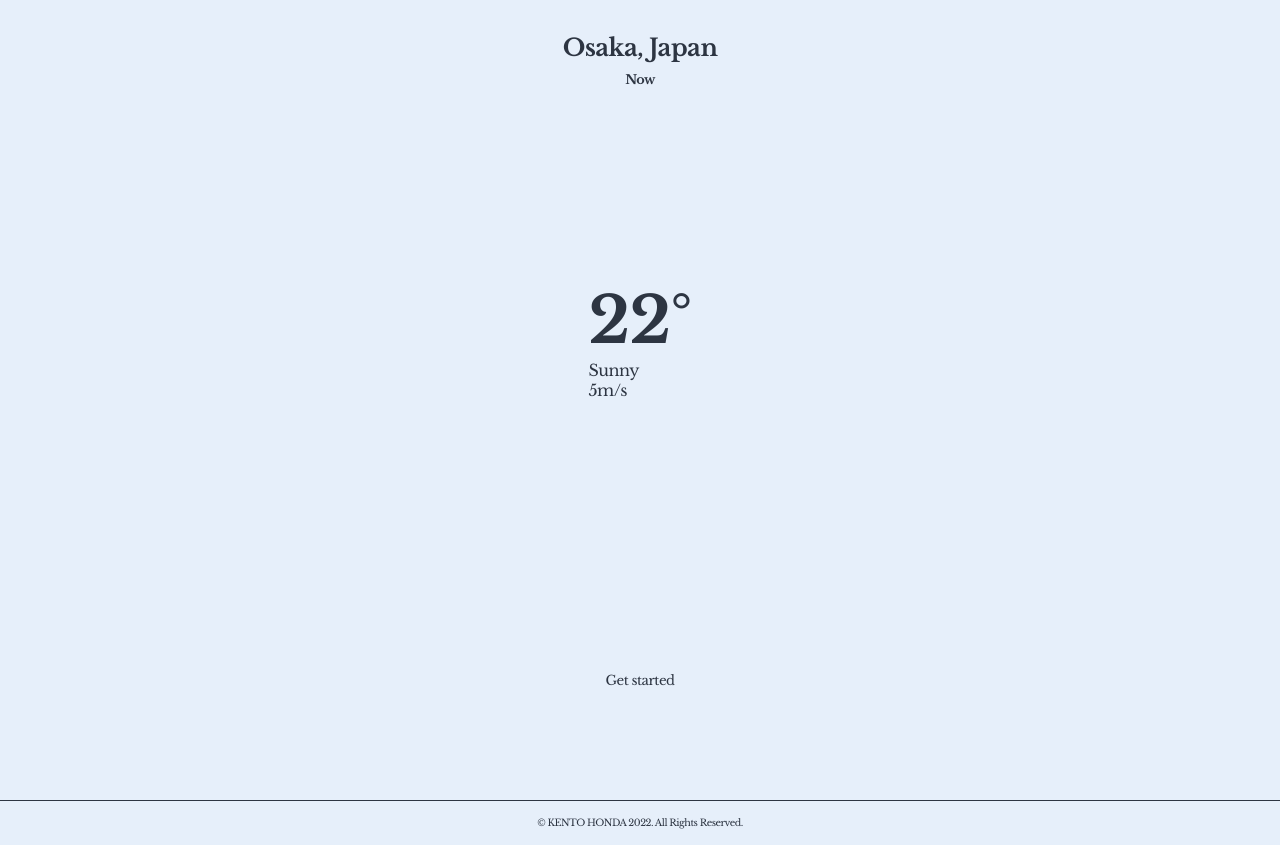
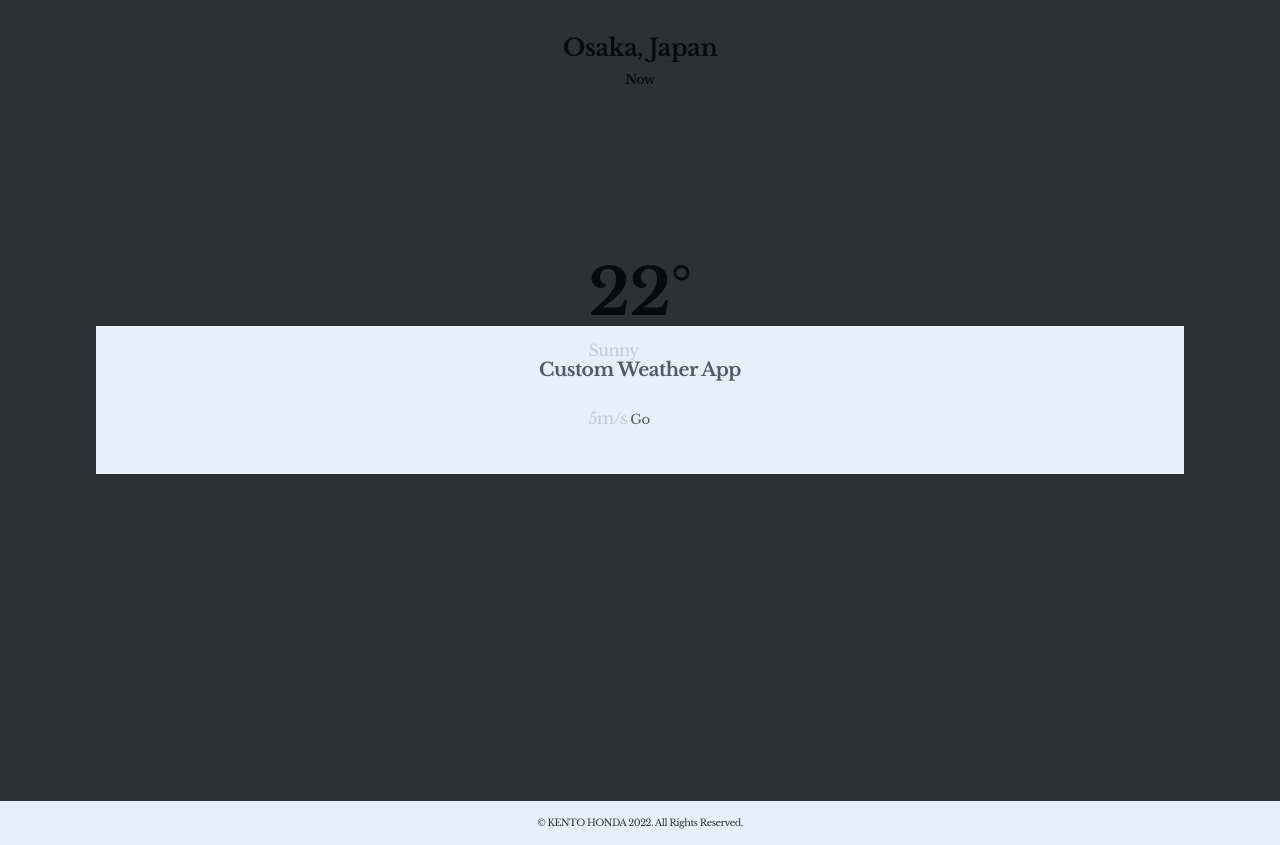
Before and after one commit to keento0809/Gatsby-custom-test, a Gatsby site: page /home in a window 1280 px wide. Built offline with nearby package versions, Linux system fonts and the light colour scheme; Gatsby itself is replaced by a stand-in of ours.

Commit message:
Added Modal to Home page

```diff
--- a/src/components/Buttons/BasicButton.tsx
+++ b/src/components/Buttons/BasicButton.tsx
@@ -13,10 +13,11 @@ const BasicButtonStyle = styled.button`
 
 interface Props {
   buttonText?: string;
+  onClick?: () => void;
 }
 
-const BasicButton = ({ buttonText = 'Get started' }: Props) => {
-  return <BasicButtonStyle>{buttonText}</BasicButtonStyle>;
+const BasicButton = ({ buttonText = 'Get started', onClick }: Props) => {
+  return <BasicButtonStyle onClick={onClick}>{buttonText}</BasicButtonStyle>;
 };
 
 export default BasicButton;
--- a/src/components/Header/Header.tsx
+++ b/src/components/Header/Header.tsx
@@ -1,6 +1,7 @@
 import styled from 'styled-components';
-import checkCurrentPage from '@/helpers/checkCurrentPage';
-import { useState } from 'react';
+import usePathContext from '@/hooks/usePathContext';
+import { useLocation } from '@reach/router';
+import { useEffect } from 'react';
 
 const HeaderStyle = styled.header`
   height: 15svh;
@@ -20,7 +21,7 @@ const HeaderStyle = styled.header`
 `;
 
 const Header = () => {
-  const [isTopPage, setIsTopPage] = useState(checkCurrentPage());
+  const { isTopPage } = usePathContext();
   return (
     <HeaderStyle className="header">
       <div className="header_container">
--- /dev/null
+++ b/src/components/ModalOverlays/BasicModalOverlay.tsx
@@ -0,0 +1,40 @@
+import { Link } from 'gatsby';
+import { useState } from 'react';
+import styled from 'styled-components';
+import BasicButton from '../Buttons/BasicButton';
+
+const BasicModalOverlayStyle = styled.div`
+  background: #e6effa;
+  padding: 2rem 0rem;
+  text-align: center;
+  width: 85%;
+  margin: 0 auto;
+  z-index: 10;
+  opacity: 1;
+  & .overlay_action {
+    padding-top: 1rem;
+  }
+`;
+
+interface Props {
+  isModalOpen: boolean;
+  setIsModalOpen: (c: boolean) => void;
+}
+
+const BasicModalOverlay = ({ isModalOpen, setIsModalOpen }: Props) => {
+  const handleCloseModal = () => {
+    setIsModalOpen(false);
+  };
+  return (
+    <BasicModalOverlayStyle>
+      <form className="overlay_customWeatherForm">
+        <h3>Custom Weather App</h3>
+        <section className="overlay_action">
+          <BasicButton buttonText="Go" onClick={handleCloseModal} />
+        </section>
+      </form>
+    </BasicModalOverlayStyle>
+  );
+};
+
+export default BasicModalOverlay;
--- /dev/null
+++ b/src/components/Modals/BasicModal.tsx
@@ -0,0 +1,35 @@
+import { useState } from 'react';
+import styled from 'styled-components';
+import BasicModalOverlay from '../ModalOverlays/BasicModalOverlay';
+
+const BasicModalStyle = styled.div`
+  position: fixed;
+  top: 0;
+  right: 0;
+  bottom: 0;
+  left: 0;
+  background: #000;
+  opacity: 0.8;
+  z-index: 5;
+  display: flex;
+  justify-content: center;
+  align-items: center;
+`;
+
+const BasicModal = () => {
+  const [isModalOpen, setIsModalOpen] = useState(true);
+  return (
+    <>
+      {isModalOpen && (
+        <BasicModalStyle>
+          <BasicModalOverlay
+            isModalOpen={isModalOpen}
+            setIsModalOpen={setIsModalOpen}
+          />
+        </BasicModalStyle>
+      )}
+    </>
+  );
+};
+
+export default BasicModal;
--- a/src/components/features/MainContent/BottomContent.tsx
+++ b/src/components/features/MainContent/BottomContent.tsx
@@ -1,6 +1,7 @@
 import styled from 'styled-components';
 import BasicButton from '@/components/Buttons/BasicButton';
 import { Link } from 'gatsby';
+import usePathContext from '@/hooks/usePathContext';
 
 const BottomContentStyle = styled.section`
   min-height: 30svh;
@@ -10,12 +11,15 @@ const BottomContentStyle = styled.section`
 `;
 
 const BottomContent = () => {
+  const { isTopPage } = usePathContext();
   return (
     <BottomContentStyle className="bottomContent">
       <div className="bottomContent_container">
-        <Link to="/home">
-          <BasicButton />
-        </Link>
+        {isTopPage && (
+          <Link to="/home">
+            <BasicButton />
+          </Link>
+        )}
       </div>
     </BottomContentStyle>
   );
--- a/src/components/features/MainContent/TopContent.tsx
+++ b/src/components/features/MainContent/TopContent.tsx
@@ -7,8 +7,12 @@ const TopContentStyle = styled.section`
   display: flex;
   justify-content: center;
   align-items: center;
-  & h1 {
+  & .topContent_temperature {
     font-size: 4rem;
+    padding-bottom: 0.5rem;
+  }
+  & .topContent_weather {
+    padding-bottom: 3rem;
   }
 `;
 
@@ -26,7 +30,7 @@ export default function TopContent() {
       <TopContentStyle className="topContent">
         <div className="topContent_container">
           <h1 className="topContent_temperature">22°</h1>
-          <p>Sunny</p>
+          <p className="topContent_weather">Sunny</p>
           <p>5m/s</p>
         </div>
       </TopContentStyle>
--- a/src/context/pathContext.ts
+++ b/src/context/pathContext.ts
@@ -1,19 +1,11 @@
-import { createContext, useContext, useState } from 'react';
+import { createContext } from 'react';
 
 interface PathContextInterface {
   isTopPage: boolean;
   setIsTopPage: (c: boolean) => void;
-  //   handleSetIsTopPage: (c: boolean) => void;
 }
 
 export const PathContext = createContext<PathContextInterface>({
   isTopPage: false,
   setIsTopPage: () => {},
-  //   handleSetIsTopPage: () => {},
 });
-
-export const usePathContext = () => {
-  const context = useContext(PathContext);
-  if (!context) throw new Error('Invalid context');
-  return context;
-};
--- /dev/null
+++ b/src/hooks/usePathContext.ts
@@ -0,0 +1,10 @@
+import { useContext } from 'react';
+import { PathContext } from '@/context/pathContext';
+
+const usePathContext = () => {
+  const context = useContext(PathContext);
+  if (!context) throw new Error('Invalid context');
+  return context;
+};
+
+export default usePathContext;
--- a/src/pages/home/index.tsx
+++ b/src/pages/home/index.tsx
@@ -1,9 +1,11 @@
 import MainContent from '@/components/features/MainContent';
+import BasicModal from '@/components/Modals/BasicModal';
 import Layout from '@/layouts/Layout';
 
 const Home = () => {
   return (
     <Layout>
+      <BasicModal />
       <MainContent />
     </Layout>
   );
```
Also changed, not shown: src/context/PathProvider.tsx (+3 -5 lines), src/pages/index.tsx (+8 -7 lines).
